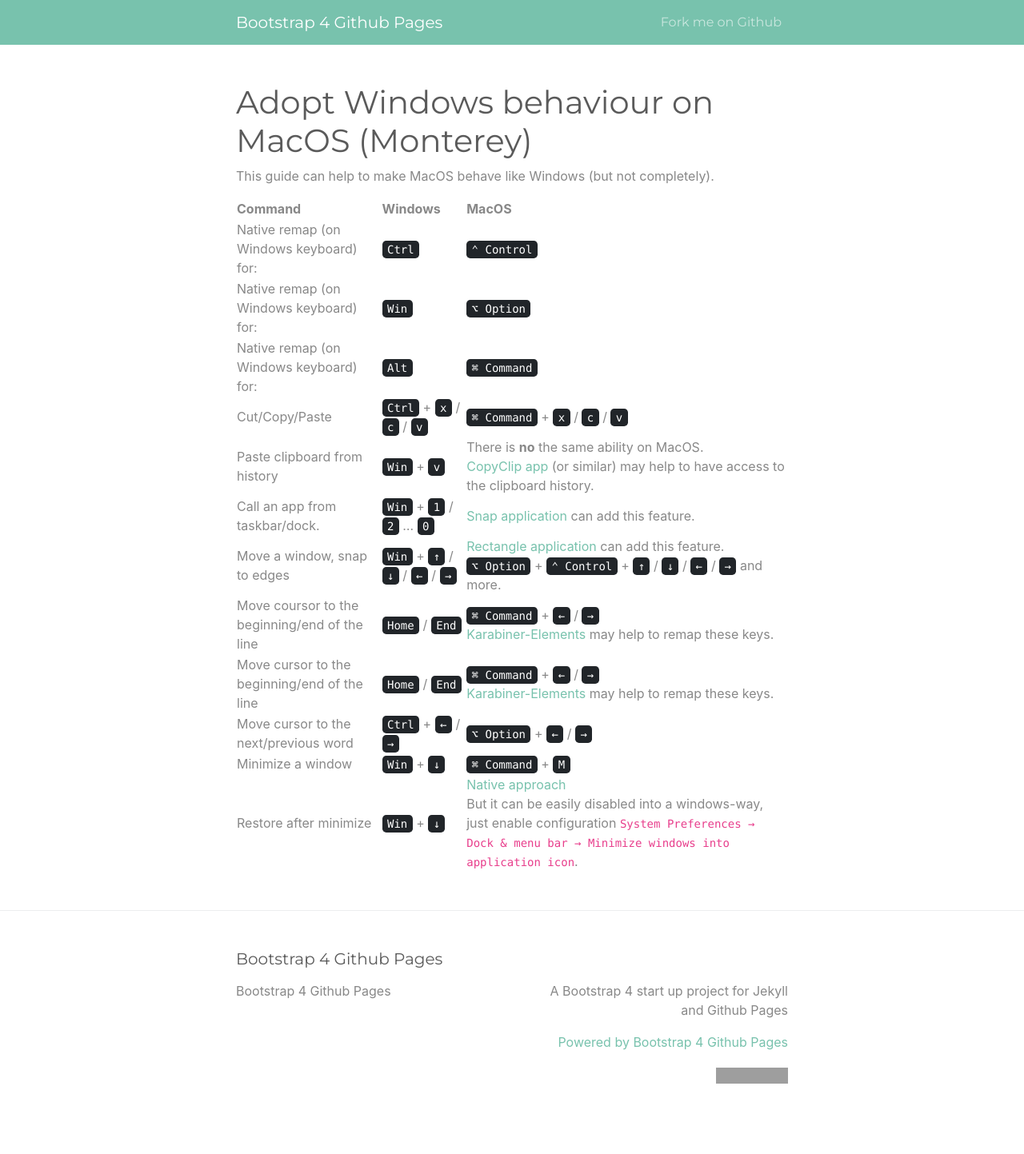
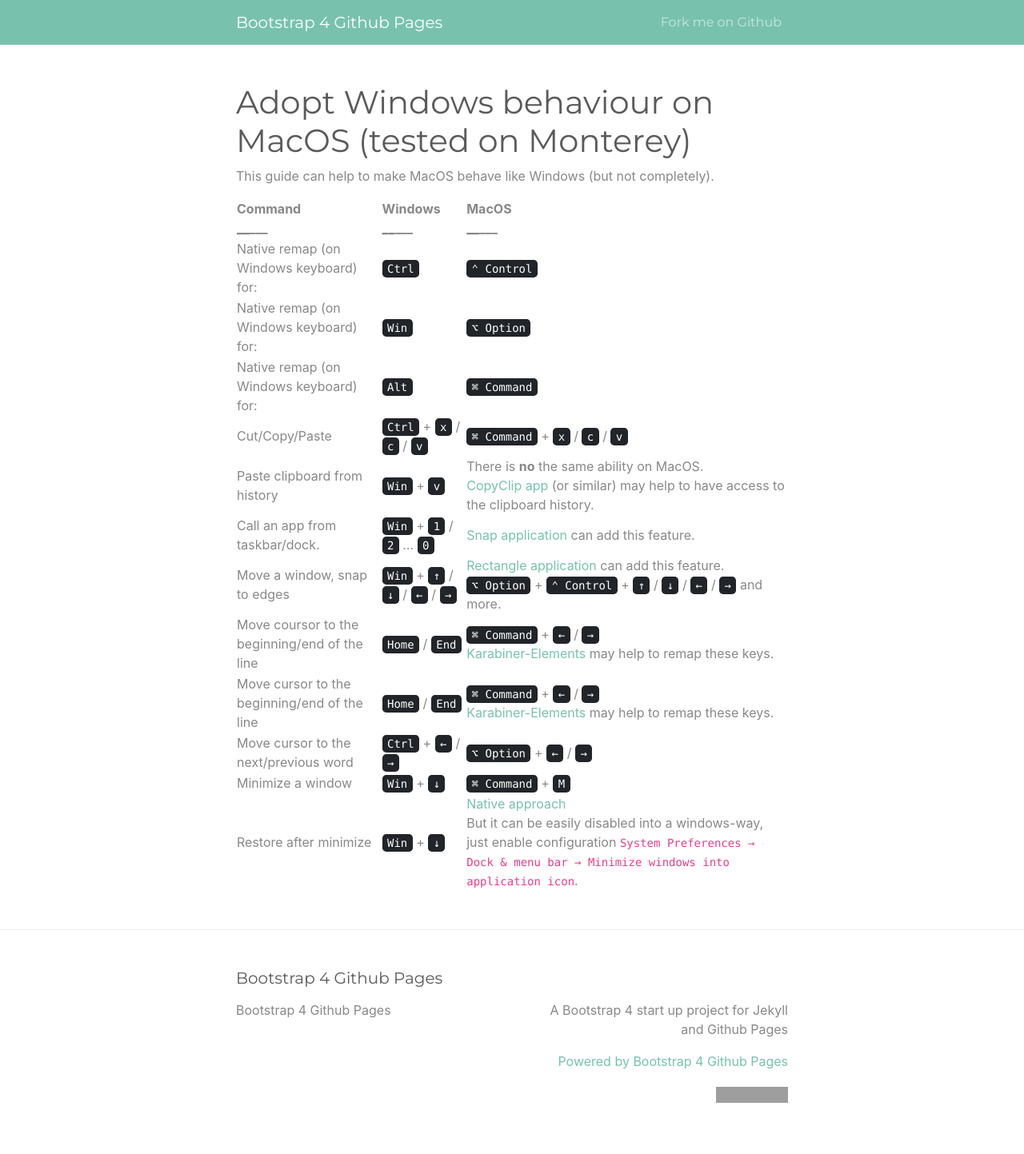
Before and after one commit to andkirby/os-transition, a Jekyll site: the page built from index.md, in a window 1280 px wide. Shown: the whole page at 80% size. Built offline with Jekyll 4.4.1, drawn with Linux system fonts in a browser that asks for light colours; before the commit the page ends 1419 px from its top, so only the background shows below that; grey boxes are pictures that could not be loaded.

Commit message:
Update index.md

```diff
--- a/index.md
+++ b/index.md
@@ -1,12 +1,12 @@
 ---
 layout: page
-title: Adopt Windows behaviour on MacOS (Monterey)
+title: Adopt Windows behaviour on MacOS (tested on Monterey)
 ---
 
 This guide can help to make MacOS behave like Windows (but not completely).
 
 
-| Command | Windows | MacOS |
+| Command<br/>_________ | Windows<br/>_________ | MacOS<br/>_________ |
 | --- | -------- | --- |
 | Native remap (on Windows keyboard) for: | <kbd>Ctrl</kbd> | <kbd>⌃ Control</kbd> |
 | Native remap (on Windows keyboard) for: | <kbd>Win</kbd> | <kbd>⌥ Option</kbd> |
```
